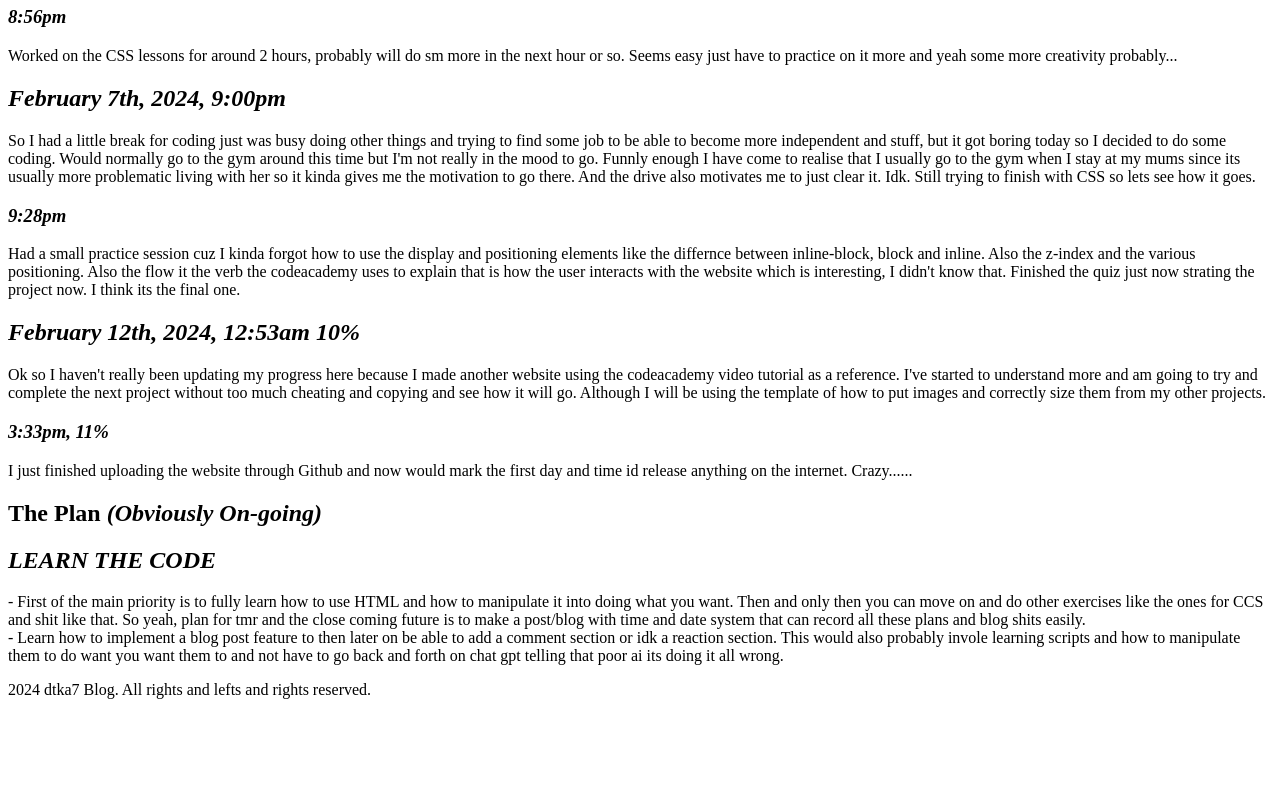
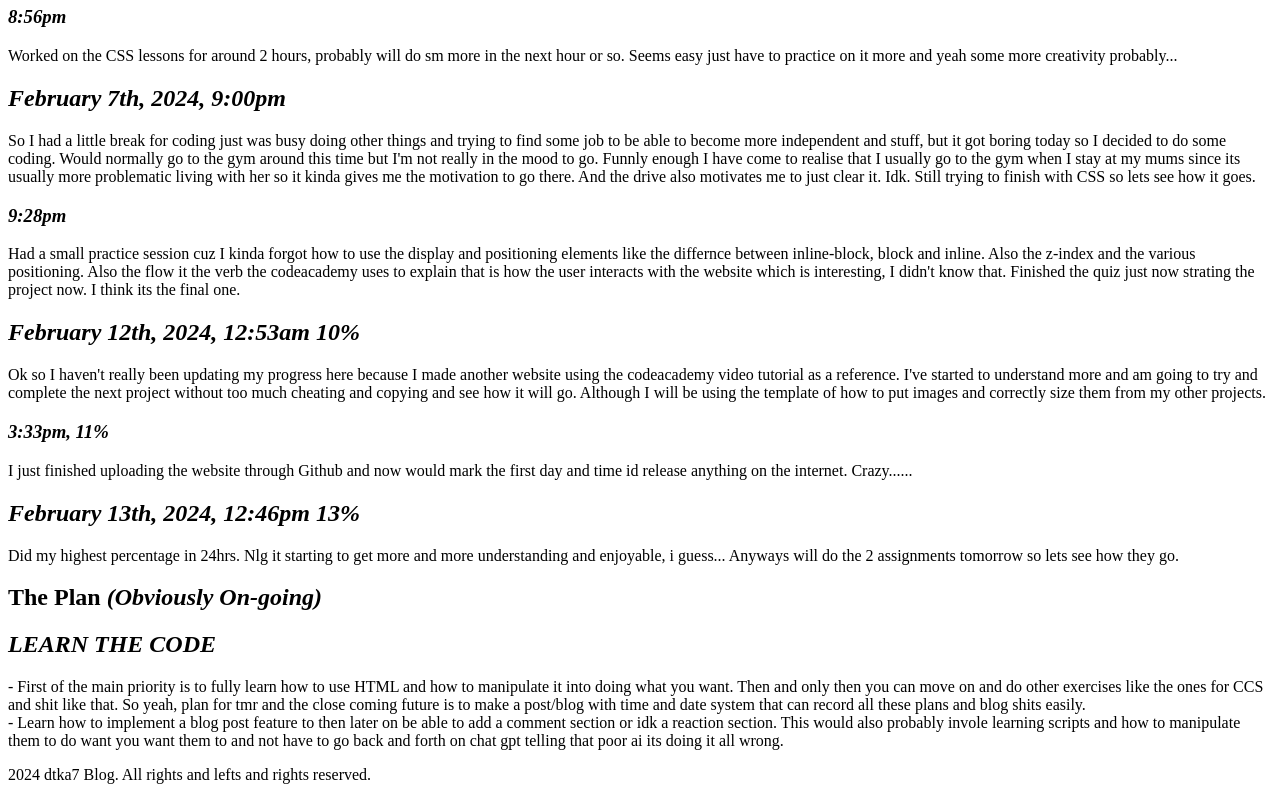
Before and after one commit to dtka7/dt7, a plain HTML site: page index.html in a window 1280 px wide. Shown: the part 1489-2289 px from the top of the page. Before the commit the page ends 2204 px from the top, so only its background shows below. Drawn offline with Linux system fonts and the light colour scheme.

Commit message:
Update index.html
day 1

```diff
--- a/index.html
+++ b/index.html
@@ -96,6 +96,10 @@
 				<p>
 						I just finished uploading the website through Github and now would mark the first day and time id release anything on the internet. Crazy......
 				</p>
+				<h2><em> February 13th, 2024, 12:46pm 13%</em></h2>
+				<p>
+						Did my highest percentage in 24hrs. Nlg it starting to get more and more understanding and enjoyable, i guess... Anyways will do the 2 assignments tomorrow so lets see how they go.
+				</p>
 	</section>
 	<!-- ok so this is the first some what of an attempt to try and make my own website blog post which didn't really work out since I don't have a server yet so it wouldn't save
 		and there for be implemented to your code. Even though I'm sure there is a way to automatically upload it to your code without using javascripts I'll keep it in mind and slowly
```
